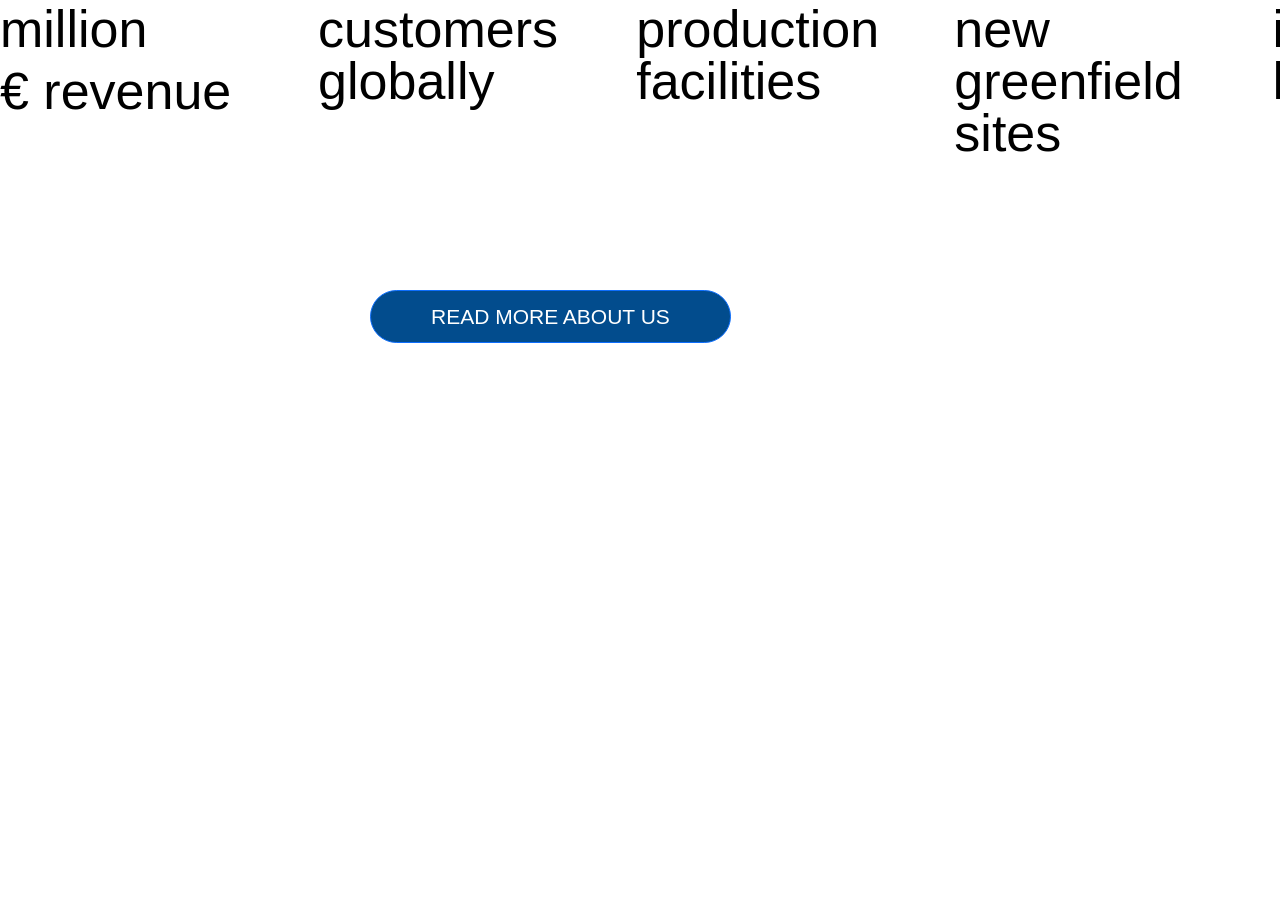
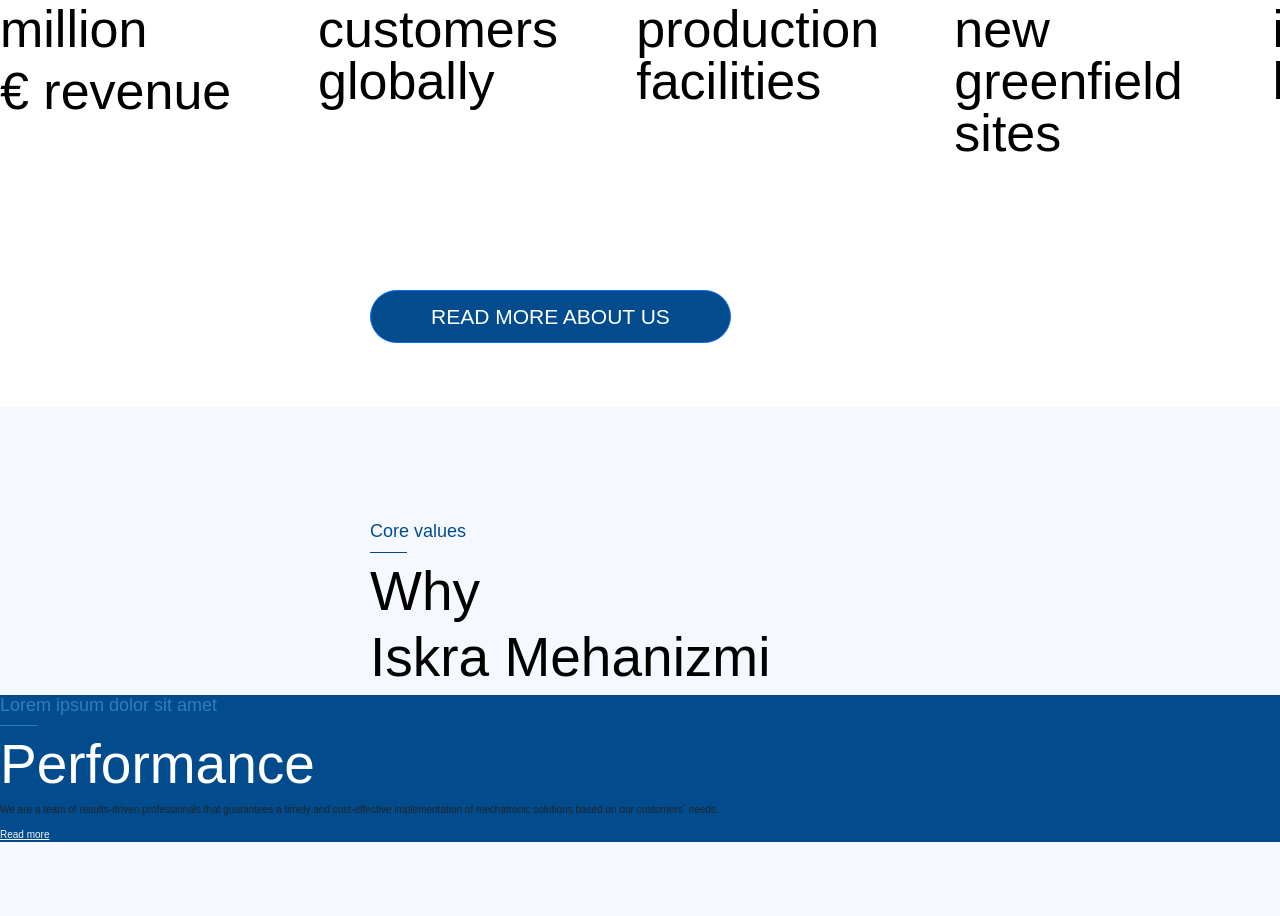
Before and after one commit to Blagoja95/iskra-demo, a website: page index.html in a window 1280 px wide. Shown: the part 1882-2798 px from the top of the page. Before the commit the page ends 2289 px from the top, so only its background shows below. Drawn offline with nearby package versions, Linux system fonts and the light colour scheme; files that its build step writes are made by us from their sources.

Commit message:
minor fix in src files naming

```diff
--- a/index.html
+++ b/index.html
@@ -205,6 +205,31 @@
           </button>
         </div>
       </section>
+      <section class="core-values__section" id="values">
+        <div class="core-values_inner">
+          <div class="titles titles--core-values">
+            <h2 class="title title--section-title">Core values</h2>
+            <h3 class="title title--main core-values__title">
+              Why<br />
+              Iskra Mehanizmi
+            </h3>
+          </div>
+          <figure class="value-box">
+            <div class="value">
+              <h4 class="title title--section-title value__title">
+                Lorem ipsum dolor sit amet
+              </h4>
+              <h5 class="title title--main value__subtitle">Performance</h5>
+              <p class="value__paragraph">
+                We are a team of results-driven professionals that guarantees a
+                timely and cost-effective implementation of mechatronic
+                solutions based on our customers` needs.
+              </p>
+              <a href="#" class="link-light">Read more</a>
+            </div>
+          </figure>
+        </div>
+      </section>
     </main>
     <!-- Bootstrap JS -->
     <script
--- a/src/sass/_colors.scss
+++ b/src/sass/_colors.scss
@@ -1,5 +1,6 @@
 $dark-blue: hsla(208, 97%, 28%, 1);
-$pale-blue: hsla(207, 62%, 47%, 1);
+$lighy-blue: hsla(207, 62%, 47%, 1);
+$pale-blue: hsl(220, 100%, 98%);
 
 $black: hsla(0, 0%, 0%, 1);
 $white: hsla(0, 0%, 100%, 1);
--- a/src/sass/_coreValuesModule.scss
+++ b/src/sass/_coreValuesModule.scss
@@ -0,0 +1,16 @@
+.core-values__section {
+  @extend %section;
+  background-color: $pale-blue;
+}
+
+.core-values_inner {
+  @extend %container--custom;
+}
+.titles--core-values {
+  @extend %titles--center;
+}
+
+.value {
+  @extend %darkBG;
+  background-color: $dark-blue;
+}
--- a/src/sass/_general.scss
+++ b/src/sass/_general.scss
@@ -32,10 +32,10 @@
 %darkBG {
   .title--section-title,
   .service__number {
-    color: $pale-blue;
+    color: $lighy-blue;
 
     &::after {
-      border-color: $pale-blue;
+      border-color: $lighy-blue;
     }
   }
 
@@ -71,6 +71,10 @@
 
 .titles {
   padding: 5rem 0 0 5rem;
-  background-color: $white;
   width: 100%;
 }
+
+%titles--center {
+  width: 50%;
+  margin: 0 auto;
+}
--- a/src/sass/_keyIndexModule.scss
+++ b/src/sass/_keyIndexModule.scss
@@ -4,8 +4,7 @@
 }
 
 .titles--indexes {
-  width: 50%;
-  margin: 0 auto;
+  @extend %titles--center;
 }
 
 .key-indexes__title {
@@ -64,7 +63,7 @@
   font-size: 2.1rem;
 
   &:hover {
-    background-color: $pale-blue;
-    border-color: $pale-blue;
+    background-color: $lighy-blue;
+    border-color: $lighy-blue;
   }
 }
--- a/src/sass/_marketModule.scss
+++ b/src/sass/_marketModule.scss
@@ -10,6 +10,8 @@
 }
 
 .titles--market {
+  background-color: $white;
+
   position: absolute;
   top: 0;
   right: 0;
--- a/src/sass/_valuesModule.scss
+++ b/src/sass/_servicesModule.scss
@@ -30,7 +30,7 @@
   &::after {
     content: "";
     width: 12rem;
-    border: 0.1rem solid $pale-blue;
+    border: 0.1rem solid $lighy-blue;
     transform: translateX(-20%);
   }
 
@@ -45,7 +45,7 @@
   font-size: 2.5rem;
   letter-spacing: 0.1rem;
   padding-bottom: 0.3rem;
-  border-bottom: 0.3rem solid $pale-blue;
+  border-bottom: 0.3rem solid $lighy-blue;
   align-self: flex-start;
 }
 
@@ -71,7 +71,7 @@
 
 .services__btn {
   color: $white;
-  border-color: $pale-blue;
+  border-color: $lighy-blue;
   padding: 1rem 6rem;
 
   filter: drop-shadow(0px 0px 14px rgba(0, 0, 0, 0.25));
@@ -80,7 +80,7 @@
   text-transform: uppercase;
 
   &:hover {
-    background-color: $pale-blue;
-    border-color: $pale-blue;
+    background-color: $lighy-blue;
+    border-color: $lighy-blue;
   }
 }
--- a/src/sass/main.scss
+++ b/src/sass/main.scss
@@ -1,5 +1,6 @@
 @import "_colors";
 @import "_general";
 @import "_marketModule";
-@import "_valuesModule";
+@import "_servicesModule";
 @import "_keyIndexModule";
+@import "_coreValuesModule";
```
